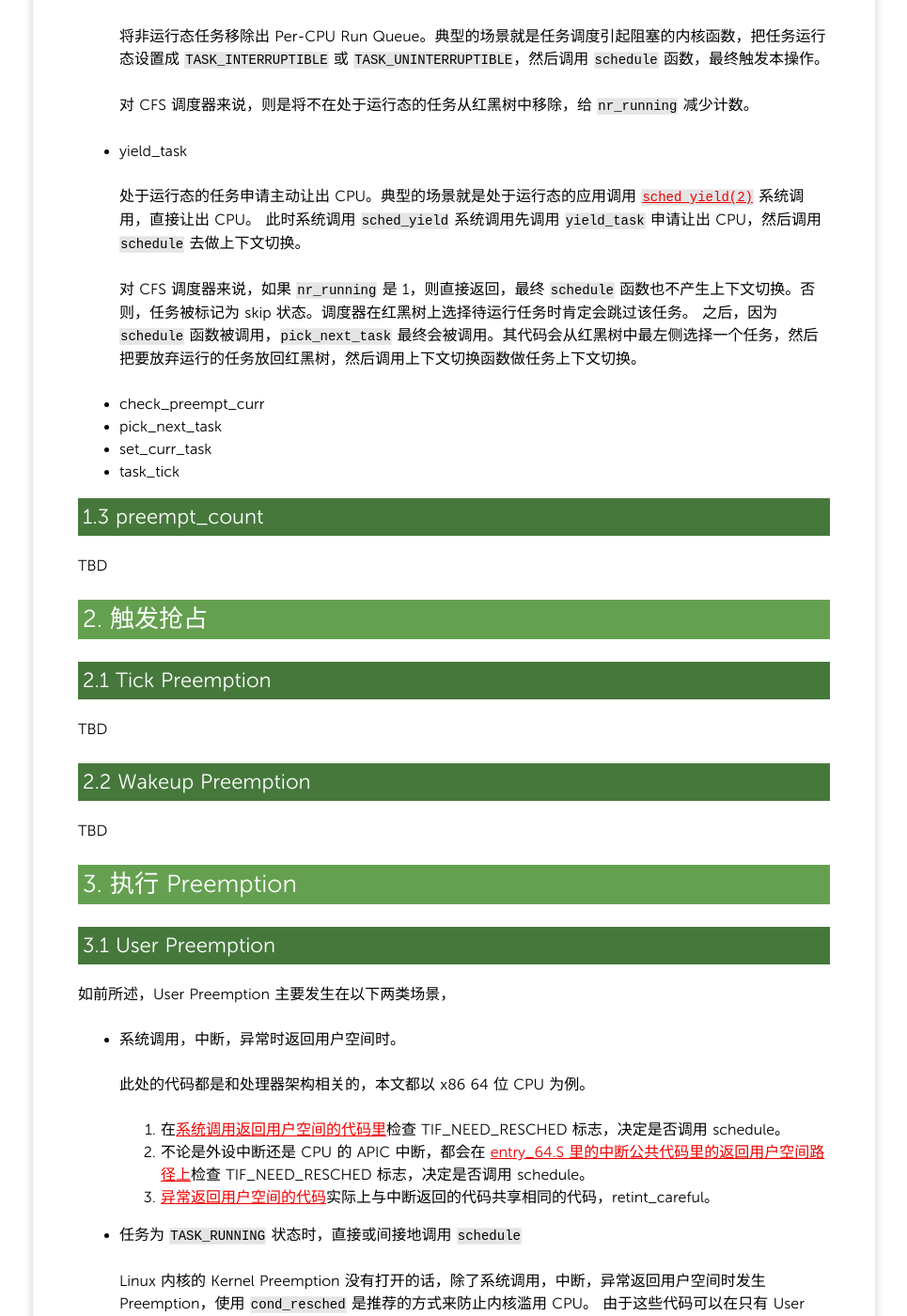
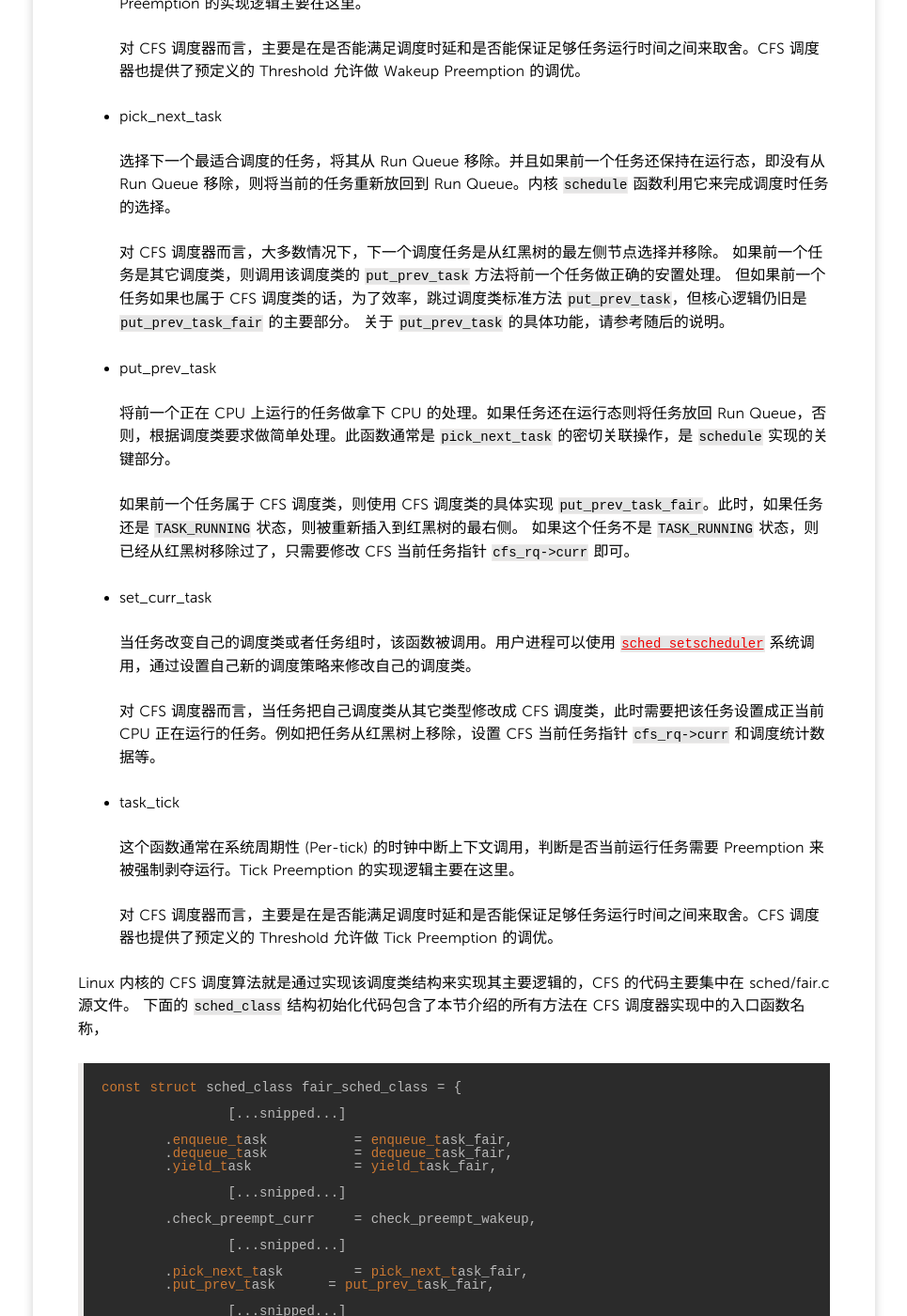
Before and after one commit to yangoliver/yangoliver.github.io, a Jekyll site: the page built from _posts/2016/2016-03-12-linux-scheduler-2.md, in a window 1280 px wide and 1400 px high, scrolled down 2261 px. Shown: the whole window at 94% size, without its empty margins (157-1122 px from the left). Built offline with Jekyll 4.4.1, drawn with Linux system fonts in a browser that asks for light colours; comment, search, counter and statistics services are not loaded; some of the changed text lies outside the part shown.

Commit message:
draft: descriptions for key methods of sched_class

```diff
--- a/_posts/2016/2016-03-12-linux-scheduler-2.md
+++ b/_posts/2016/2016-03-12-linux-scheduler-2.md
@@ -52,36 +52,7 @@ Linux 调度器的实现实际上主要做了两部分事情，
 ### 1.2 Scheduling Class
 
 在 Linux 内核引入一种新调度算法，基本上就是实现一个新的 Scheduling Class (调度类)。调度类需要实现的所有借口定义在 `struct sched_class` 里。
-例如，Linux 内核的 CFS 调度算法就是通过实现该调度类结构来实现完全公平调度算法的，其主要实现代码在 sched/fair.c 源文件。
-
-	const struct sched_class fair_sched_class = {
-
-			[...snipped...]
-
-		.enqueue_task		= enqueue_task_fair,
-		.dequeue_task		= dequeue_task_fair,
-		.yield_task		= yield_task_fair,
-
-			[...snipped...]
-
-		.check_preempt_curr	= check_preempt_wakeup,
-
-			[...snipped...]
-
-		.pick_next_task		= pick_next_task_fair,
-
-			[...snipped...]
-
-		.set_curr_task          = set_curr_task_fair,
-
-			[...snipped...]
-
-		.task_tick		= task_tick_fair,
-
-			[...snipped...]
-	};
-
-这里，对其中重要的调度类接口做简单的介绍，
+下面对其中最重要的一些调度类接口做简单的介绍，
 
 * enqueue_task
 
@@ -104,9 +75,70 @@ Linux 调度器的实现实际上主要做了两部分事情，
   之后，因为 `schedule`  函数被调用，`pick_next_task` 最终会被调用。其代码会从红黑树中最左侧选择一个任务，然后把要放弃运行的任务放回红黑树，然后调用上下文切换函数做任务上下文切换。
 
 * check_preempt_curr
+
+  用于在待运行任务插入 Run Queue 后，检查是否应该 Preempt 正在 CPU 运行的当前任务。Wakeup Preemption 的实现逻辑主要在这里。
+
+  对 CFS 调度器而言，主要是在是否能满足调度时延和是否能保证足够任务运行时间之间来取舍。CFS 调度器也提供了预定义的 Threshold 允许做 Wakeup Preemption 的调优。
+
 * pick_next_task
+
+  选择下一个最适合调度的任务，将其从 Run Queue 移除。并且如果前一个任务还保持在运行态，即没有从 Run Queue 移除，则将当前的任务重新放回到 Run Queue。内核 `schedule` 函数利用它来完成调度时任务的选择。
+
+  对 CFS 调度器而言，大多数情况下，下一个调度任务是从红黑树的最左侧节点选择并移除。
+  如果前一个任务是其它调度类，则调用该调度类的 `put_prev_task` 方法将前一个任务做正确的安置处理。
+  但如果前一个任务如果也属于 CFS 调度类的话，为了效率，跳过调度类标准方法 `put_prev_task`，但核心逻辑仍旧是 `put_prev_task_fair` 的主要部分。
+  关于 `put_prev_task` 的具体功能，请参考随后的说明。
+
+* put_prev_task
+
+  将前一个正在 CPU 上运行的任务做拿下 CPU 的处理。如果任务还在运行态则将任务放回 Run Queue，否则，根据调度类要求做简单处理。此函数通常是 `pick_next_task` 的密切关联操作，是 `schedule` 实现的关键部分。
+
+  如果前一个任务属于 CFS 调度类，则使用 CFS 调度类的具体实现 `put_prev_task_fair`。此时，如果任务还是 `TASK_RUNNING` 状态，则被重新插入到红黑树的最右侧。
+  如果这个任务不是 `TASK_RUNNING` 状态，则已经从红黑树移除过了，只需要修改 CFS 当前任务指针 `cfs_rq->curr` 即可。
+
 * set_curr_task
+
+  当任务改变自己的调度类或者任务组时，该函数被调用。用户进程可以使用 [`sched_setscheduler`](http://man7.org/linux/man-pages/man2/sched_setscheduler.2.html)
+  系统调用，通过设置自己新的调度策略来修改自己的调度类。
+
+  对 CFS 调度器而言，当任务把自己调度类从其它类型修改成 CFS 调度类，此时需要把该任务设置成正当前 CPU 正在运行的任务。例如把任务从红黑树上移除，设置 CFS 当前任务指针 `cfs_rq->curr` 和调度统计数据等。
+
 * task_tick
+
+  这个函数通常在系统周期性 (Per-tick) 的时钟中断上下文调用，判断是否当前运行任务需要 Preemption 来被强制剥夺运行。Tick Preemption 的实现逻辑主要在这里。
+
+  对 CFS 调度器而言，主要是在是否能满足调度时延和是否能保证足够任务运行时间之间来取舍。CFS 调度器也提供了预定义的 Threshold 允许做 Tick Preemption 的调优。
+
+Linux 内核的 CFS 调度算法就是通过实现该调度类结构来实现其主要逻辑的，CFS 的代码主要集中在 sched/fair.c 源文件。
+下面的 `sched_class` 结构初始化代码包含了本节介绍的所有方法在 CFS 调度器实现中的入口函数名称，
+
+	const struct sched_class fair_sched_class = {
+
+			[...snipped...]
+
+		.enqueue_task		= enqueue_task_fair,
+		.dequeue_task		= dequeue_task_fair,
+		.yield_task		= yield_task_fair,
+
+			[...snipped...]
+
+		.check_preempt_curr	= check_preempt_wakeup,
+
+			[...snipped...]
+
+		.pick_next_task		= pick_next_task_fair,
+		.put_prev_task      = put_prev_task_fair,
+
+			[...snipped...]
+
+		.set_curr_task          = set_curr_task_fair,
+
+			[...snipped...]
+
+		.task_tick		= task_tick_fair,
+
+			[...snipped...]
+	};
 
 ### 1.3 preempt_count
 
```
